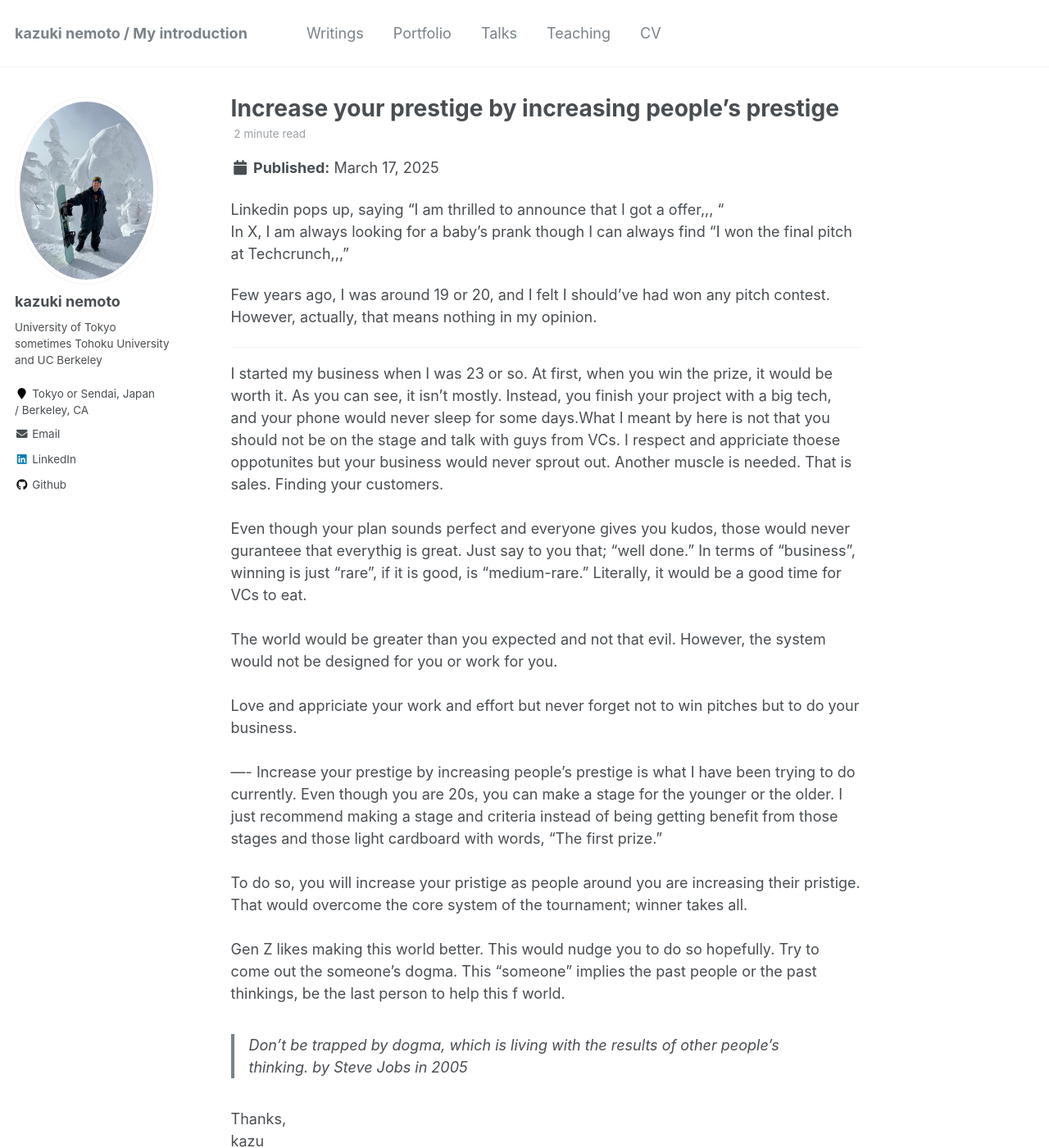
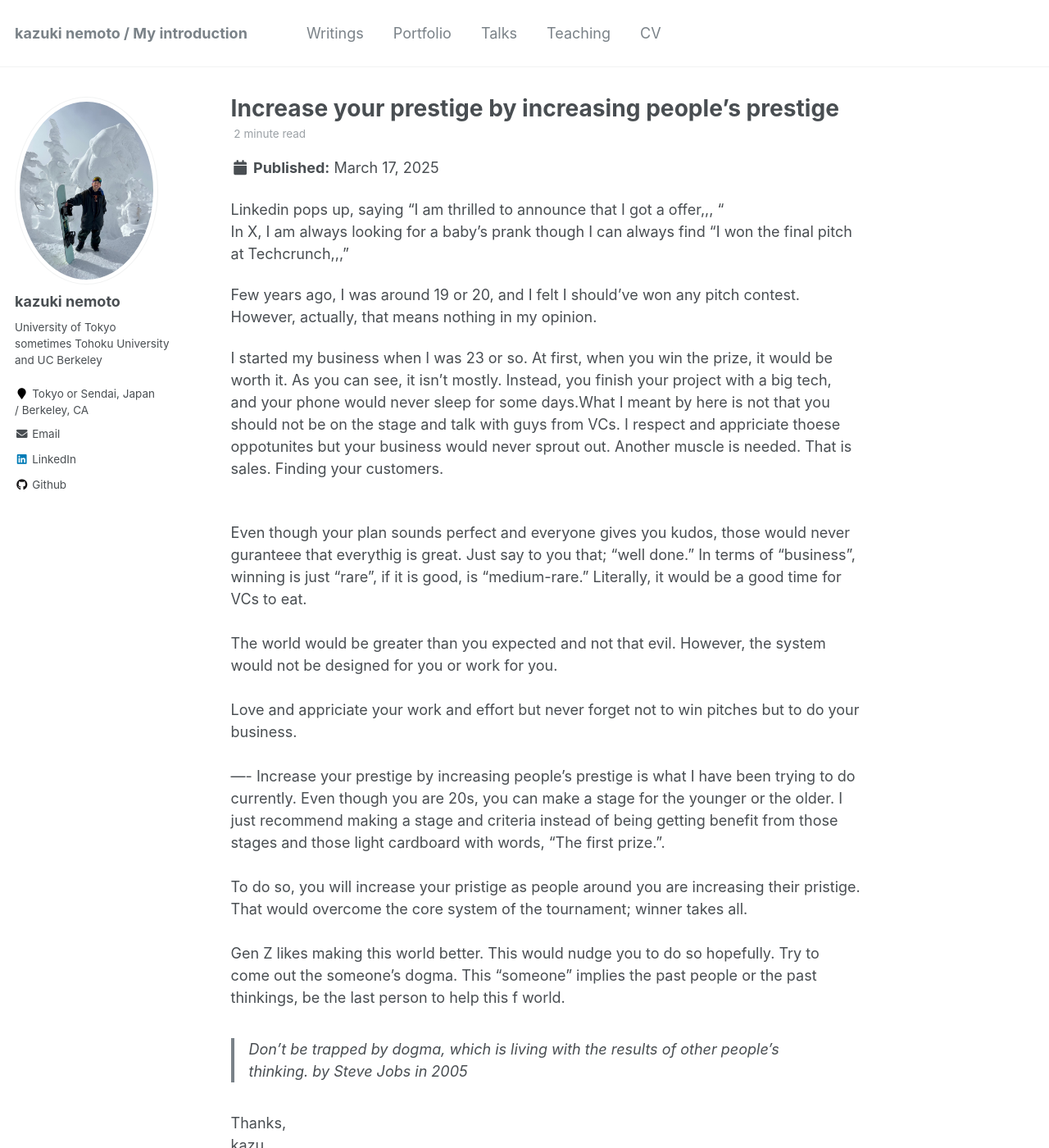
Before and after one commit to kazu-nemoto/kazu-nemoto.github.io, a Jekyll site: the page built from _posts/2025-03-17-beingprestegious.md, in a window 1280 px wide and 1400 px high. Shown: the whole window at 82% size. Built offline with Jekyll 4.4.1, drawn with Linux system fonts in a browser that asks for light colours.

Commit message:
Update 2025-03-17-beingprestegious.md

```diff
--- a/_posts/2025-03-17-beingprestegious.md
+++ b/_posts/2025-03-17-beingprestegious.md
@@ -7,12 +7,14 @@
 Linkedin pops up, saying "I am thrilled to announce that I got a offer,,, "<br>
 In X, I am always looking for a baby's prank though I can always find "I won the final pitch at Techcrunch,,,"<br>
 
-Few years ago, I was around 19 or 20, and I felt I should've had won any pitch contest. However, actually, that means nothing in my opinion. <br>
+Few years ago, I was around 19 or 20, and I felt I should've won any pitch contest. However, actually, that means nothing in my opinion. <br>
 
-----
-I started my business when I was 23 or so. At first, when you win the prize, it would be worth it. As you can see, it isn't mostly. Instead, you finish your project with a big tech, and your phone would never sleep for some days.What I meant by here is not that you should not be on the stage and talk with guys from VCs. I respect and appriciate thoese oppotunites but your business would never sprout out. Another muscle is needed. That is sales. Finding your customers.<br>
+I started my business when I was 23 or so. At first, when you win the prize, it would be worth it. As you can see, it isn't mostly. Instead, you finish your project with a big tech, and your phone would never sleep for some days.What I meant by here is not that you should not be on the stage and talk with guys from VCs. I respect and appriciate thoese oppotunites but your business would never sprout out. Another muscle is needed. That is sales. Finding your customers.
 <br>
-Even though your plan sounds perfect and everyone gives you kudos, those would never guranteee that everythig is great. Just say to you that; "well done." In terms of "business", winning is just "rare", if it is good, is "medium-rare." Literally, it would be a good time for VCs to eat.<br>
+<br>
+
+Even though your plan sounds perfect and everyone gives you kudos, those would never guranteee that everythig is great. Just say to you that; "well done." In terms of "business", winning is just "rare", if it is good, is "medium-rare." Literally, it would be a good time for VCs to eat.
+<br>
 <br>
 The world would be greater than you expected and not that evil. However, the system would not be designed for you or work for you. <br>
 <br>
@@ -20,7 +22,7 @@
 <br>
 <br>
 ----
-Increase your prestige by increasing people's prestige is what I have been trying to do currently. Even though you are 20s, you can make a stage for the younger or the older. I just recommend making a stage and criteria instead of being getting benefit from those stages and those light cardboard with words, "The first prize."
+Increase your prestige by increasing people's prestige is what I have been trying to do currently. Even though you are 20s, you can make a stage for the younger or the older. I just recommend making a stage and criteria instead of being getting benefit from those stages and those light cardboard with words, "The first prize.".
 <br>
 <br>
 To do so, you will increase your pristige as people around you are increasing their pristige. That would overcome the core system of the tournament; winner takes all.
```
